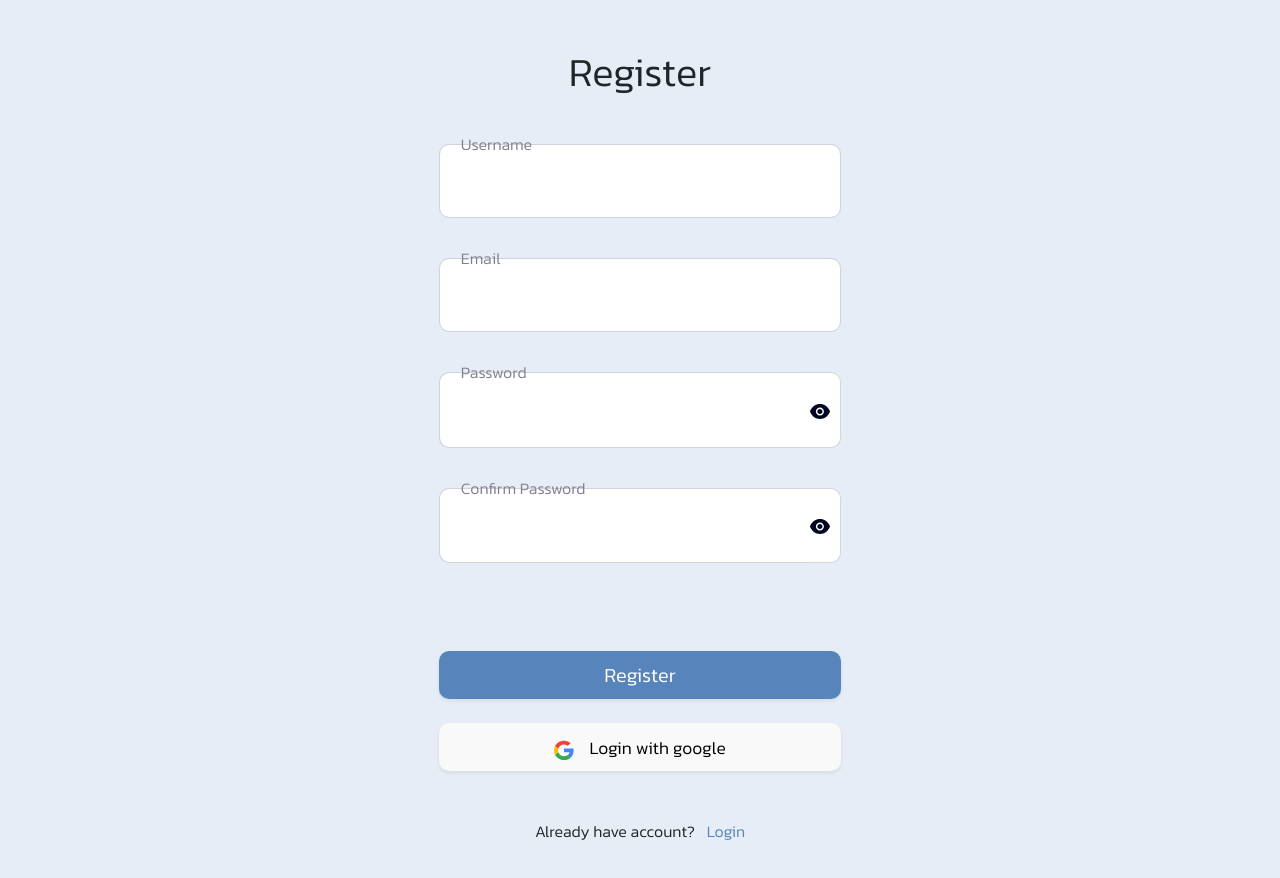
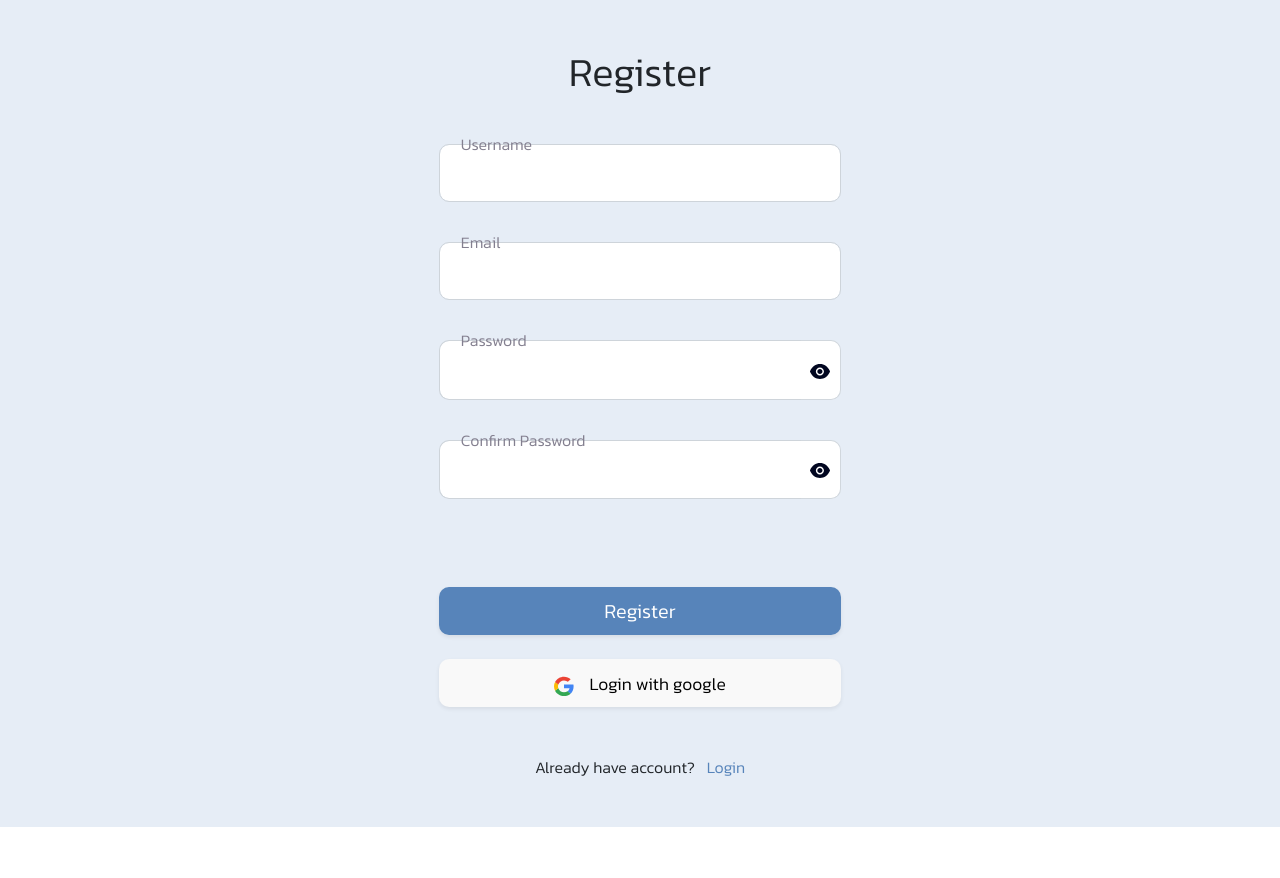
Before and after one commit to MemorableTeam/kurangguru-frontend, a Next.js app: page /register in a window 1280 px wide. Shown: the top 878 px of the page. After the commit the page ends 827 px from the top, so only its background shows below. Built offline with nearby package versions, Linux system fonts and the light colour scheme.

Commit message:
ui login register

```diff
--- a/pages/register/index.js
+++ b/pages/register/index.js
@@ -56,7 +56,7 @@ const Register = () => {
                 <input
                   {...register('username', { required: "Username can't be empty" })}
                   type="text"
-                  className={`form-control border-radius-10 py-4 ${errors.username ? 'is-invalid' : ''}`}
+                  className={`form-control border-radius-10 py-3 ${errors.username ? 'is-invalid' : ''}`}
                   id="input-username"
                   aria-describedby="emailHelp"
                 />
@@ -70,7 +70,7 @@ const Register = () => {
                 <input
                   {...register('email', { required: "Email can't be empty" })}
                   type="email"
-                  className={`form-control border-radius-10 py-4 ${errors.email ? 'is-invalid' : ''}`}
+                  className={`form-control border-radius-10 py-3 ${errors.email ? 'is-invalid' : ''}`}
                   id="input-email"
                   aria-describedby="emailHelp"
                 />
@@ -85,10 +85,10 @@ const Register = () => {
                   <input
                     {...register('password', { required: "Password can't be empty" })}
                     type="password"
-                    className={`form-control shadow-none border-radius-10 py-4 r-none ${errors.password ? 'is-invalid' : ''}`}
+                    className={`form-control shadow-none border-radius-10 py-3 r-none ${errors.password ? 'is-invalid' : ''}`}
                     id="input-password"
                   />
-                  <div className='px-2 input-group-append toogle py-4'>
+                  <div className='px-2 input-group-append toogle py-3'>
                     {(!visiblePassword) ? (
                       <img src='./icon/open-eyes-icon.svg' onClick={() => setVisiblePassword(true)} />
                     ) : (
@@ -108,10 +108,10 @@ const Register = () => {
                   <input
                     {...register('confirm_password', {required:"Re-password can;t be empty"})}
                     type="password"
-                    className={`form-control shadow-none border-radius-10 py-4 r-none ${errors.confirm_password ? 'is-invalid' : ''}`}
+                    className={`form-control shadow-none border-radius-10 py-3 r-none ${errors.confirm_password ? 'is-invalid' : ''}`}
                     id="input-confirm-password"
                   />
-                  <div className={`px-2 input-group-append toogle py-4`}>
+                  <div className={`px-2 input-group-append toogle py-3`}>
                     {(!visibleConfirm) ? (
                       <img src='./icon/open-eyes-icon.svg' onClick={() => setVisibleConfirm(true)} />
                     ) : (
```
Also changed, not shown: pages/login/index.js (+5 -5 lines).
